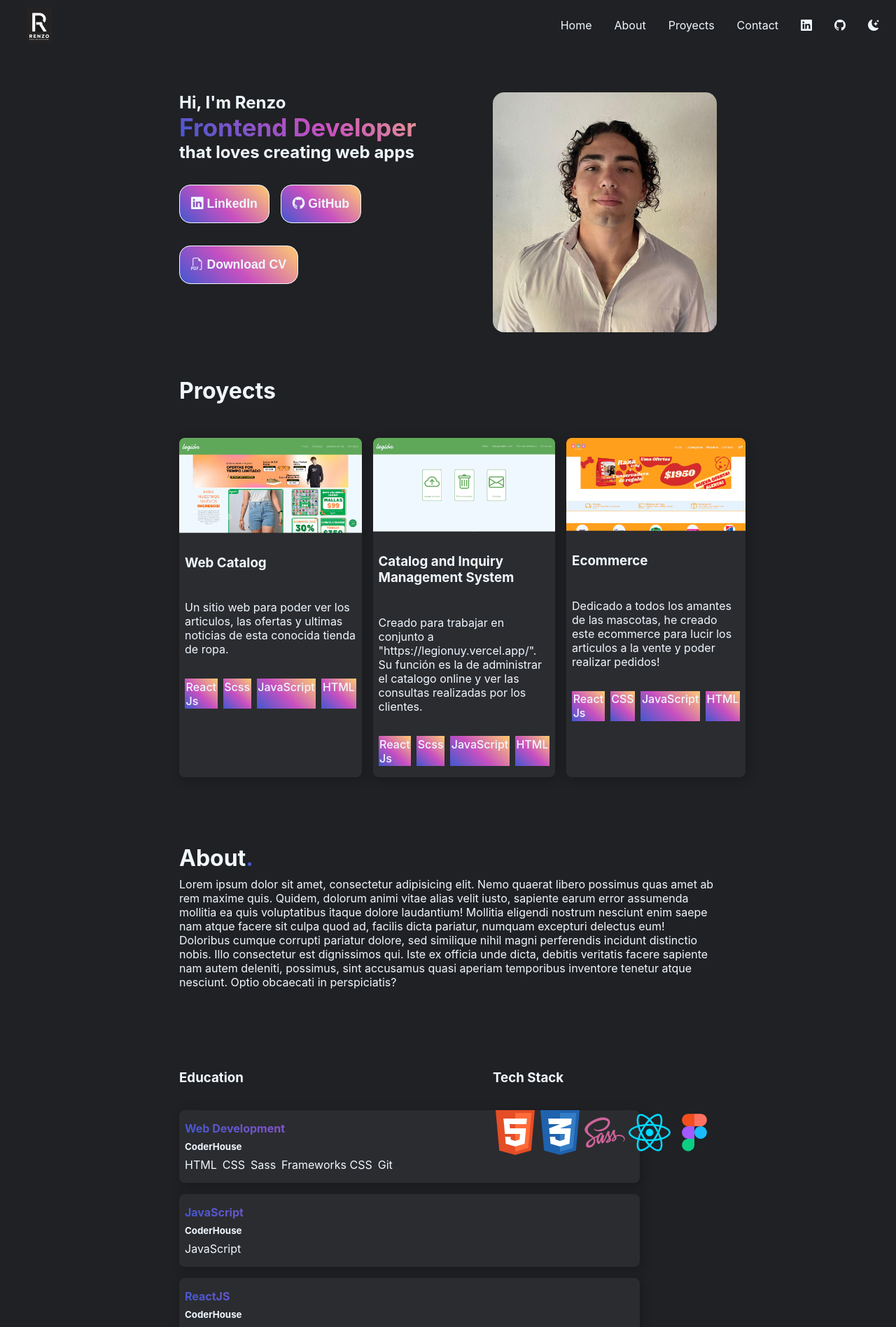
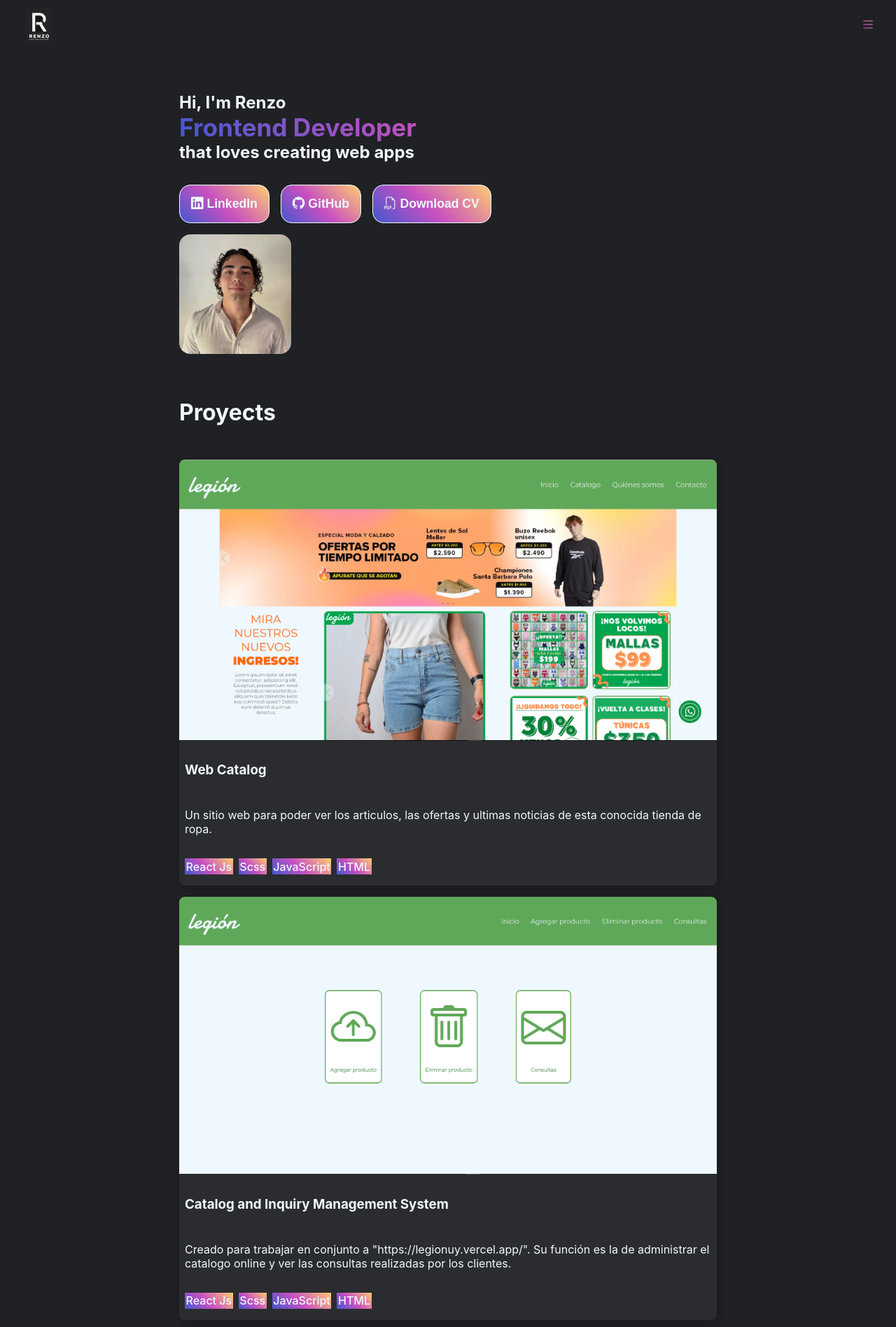
Before and after one commit to Renzo-Pereira/renzodev, a React (Create React App) app: page / in a window 1280 px wide. Shown: the part 20-1917 px from the top of the page at 70% size. Built offline with nearby package versions, Linux system fonts and the light colour scheme; the HTML template or start-up script is replaced by a standard one.

Commit message:
Primera versión mobil

```diff
--- a/src/components/footer/_footer.scss
+++ b/src/components/footer/_footer.scss
@@ -89,3 +89,11 @@ textarea:focus {
   background-clip: text;
   transform: scale(1.1)
 }
+
+
+@media (max-width: 1366px) {
+  .footer-contain {
+    display: flex;
+    flex-direction: column;
+  }
+}
--- a/src/components/footer/footer.jsx
+++ b/src/components/footer/footer.jsx
@@ -5,13 +5,13 @@ const Footer = () => {
         <div>
           <h2>Contact</h2>
           <ul className="footer-list">
-            <li><i class="bi bi-envelope-at-fill"></i> renzoGpereira@gmail.com</li>
-            <li><i class="bi bi-geo-alt-fill"></i> Canelones, Uruguay</li>
+            <li><i className="bi bi-envelope-at-fill"></i> renzoGpereira@gmail.com</li>
+            <li><i className="bi bi-geo-alt-fill"></i> Canelones, Uruguay</li>
             <li>
-              <a href="https://github.com/Renzo-Pereira"><i class="bi bi-github"></i> Renzo Pereira</a>
+              <a href="https://github.com/Renzo-Pereira"><i className="bi bi-github"></i> Renzo Pereira</a>
             </li>
             <li>
-              <a href="https://www.linkedin.com/in/renzo-pereira-832b7724b/"><i class="bi bi-linkedin"></i> Renzo Pereira</a>
+              <a href="https://www.linkedin.com/in/renzo-pereira-832b7724b/"><i className="bi bi-linkedin"></i> Renzo Pereira</a>
             </li>
           </ul>
         </div>
--- a/src/components/main/_main.scss
+++ b/src/components/main/_main.scss
@@ -166,3 +166,27 @@ p {
 .technologies-icons img {
   width: 4rem;
 }
+
+
+@media (max-width: 1366px){
+.home{
+  flex-direction: column;
+}
+
+.home img{
+  margin-top: 1rem;
+  width: 10rem;
+}
+
+  .proyectos div {
+    flex-direction: column;
+  }
+
+  .education {
+    flex-direction: column;
+  }
+
+  .education section article {
+    width: 100%;
+  }
+}
--- a/src/components/main/main.jsx
+++ b/src/components/main/main.jsx
@@ -11,23 +11,23 @@ import Figma from "../../assets/Figma.svg";
 const Main = () => {
   return (
     <main>
-      <section div className="home">
+      <section className="home">
         <div>
           <h2>Hi, I'm Renzo</h2>
           <h1>Frontend Developer</h1>
           <h2>that loves creating web apps</h2>
           <a href="https://www.linkedin.com/in/renzo-pereira-832b7724b/">
             <button>
-              <i class="bi bi-linkedin"></i> LinkedIn
+              <i className="bi bi-linkedin"></i> LinkedIn
             </button>
           </a>
           <a href="https://github.com/Renzo-Pereira">
             <button>
-              <i class="bi bi-github"></i> GitHub
+              <i className="bi bi-github"></i> GitHub
             </button>
           </a>
           <button>
-            <i class="bi bi-filetype-pdf"></i> Download CV
+            <i className="bi bi-filetype-pdf"></i> Download CV
           </button>
         </div>
         <img src={foto} alt="Foto personal" />
--- a/src/components/navbar/_navbar.scss
+++ b/src/components/navbar/_navbar.scss
@@ -3,14 +3,15 @@ body{
     color: aliceblue;
 }
 
-nav{
+header{
     display: flex;
+    flex-direction: row;
     align-items: center;
     justify-content: space-between;
     margin: 1.5rem;
 }
 
-nav img{
+header img{
     width: 4rem;
 }
 
@@ -19,3 +20,52 @@ nav ul{
     gap: 2rem;
     list-style: none;
 }
+
+@media (max-width:1366px){
+nav ul{
+    flex-direction: column;
+}
+
+    .abrir-menu,
+    .cerrar-menu {
+      display: block;
+      border: 0;
+      font-size: 1.25rem;
+      background-color: transparent;
+      cursor: pointer;
+    }
+
+    .abrir-menu,
+    .cerrar-menu {
+        background-image: linear-gradient(
+            43deg,
+            #4158d0 0%,
+            #c850c0 46%,
+            #ffcc70 100%
+          );
+          -webkit-background-clip: text;
+          background-clip: text;
+          color: transparent;
+    }
+
+    .nav{
+      z-index: 2;
+      opacity: 0;
+      visibility: hidden;
+      display: flex;
+      flex-direction: column;
+      align-items: flex-end;
+      position: absolute;
+      top: 0;
+      right: 0;
+      bottom: 0;
+      background-color: rgb(32, 33, 36);
+      padding: 2rem;
+      box-shadow: 0 0 0 100vmax rgba(240, 248, 255, 0.5);
+    }
+
+    .visible {
+      opacity: 1;
+      visibility: visible;
+    }
+}
--- a/src/components/navbar/navbar.jsx
+++ b/src/components/navbar/navbar.jsx
@@ -1,21 +1,53 @@
-import logo from "../../assets/Logo Renzo Developer.png"
+import { useEffect } from "react";
+import logo from "../../assets/Logo Renzo Developer.png";
 
-const NavBar = () =>{
+const NavBar = () => {
+  useEffect(() => {
+    const nav = document.querySelector("#nav");
+    const abrir = document.querySelector("#abrir");
+    const cerrar = document.querySelector("#cerrar");
 
-    return(
-        <nav>
+    if (abrir) {
+      abrir.addEventListener("click", () => {
+        nav.classList.add("visible");
+      });
+    }
+
+    if (cerrar) {
+      cerrar.addEventListener("click", () => {
+        nav.classList.remove("visible");
+      });
+    }
+  });
+
+  return (
+    <header>
       <img src={logo} alt="logo" />
+      <button id="abrir" className="abrir-menu">
+        <i className="bi bi-list"></i>
+      </button>
+      <nav id="nav" className="nav">
+        <button id="cerrar" className="cerrar-menu">
+          <i className="bi bi-x-lg"></i>
+        </button>
         <ul>
           <li>Home</li>
           <li>About</li>
           <li>Proyects</li>
           <li>Contact</li>
-                <li><i class="bi bi-linkedin"></i></li>
-                <li><i class="bi bi-github"></i></li>
-                <li><i class="bi bi-moon-stars-fill"></i></li>
+          <li>
+            <i className="bi bi-linkedin"></i>
+          </li>
+          <li>
+            <i className="bi bi-github"></i>
+          </li>
+          <li>
+            <i className="bi bi-moon-stars-fill"></i>
+          </li>
         </ul>
       </nav>
+    </header>
   );
-}
+};
 
 export default NavBar;
```
Lines whose indentation alone changed are shown as unchanged.
